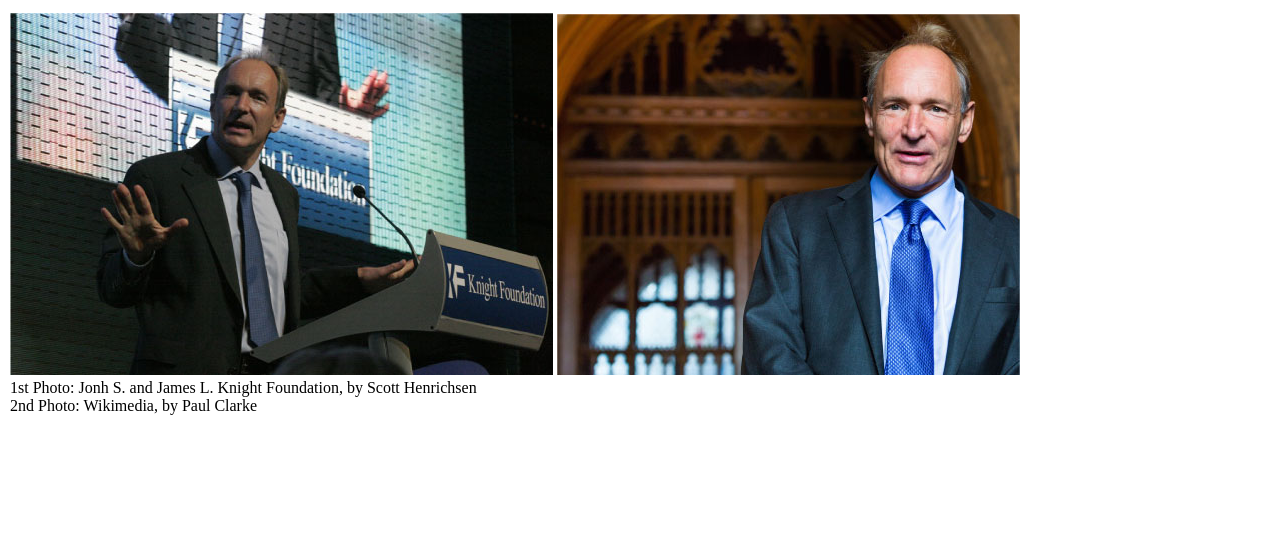
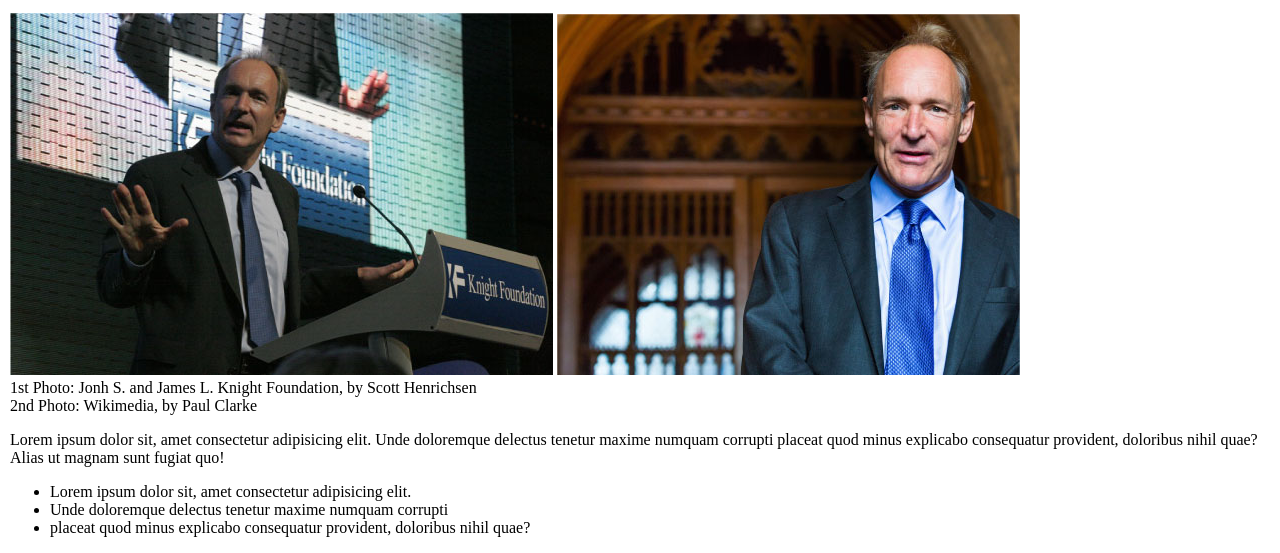
Before and after one commit to MattiaZecchinato/html-css-booleaner, a plain HTML site: page index.html in a window 1280 px wide. Shown: the part 478-1031 px from the top of the page. Before the commit the page ends 909 px from the top, so only its background shows below. Drawn offline with Linux system fonts and the light colour scheme.

Commit message:
feat: description section index

```diff
--- a/index.html
+++ b/index.html
@@ -47,6 +47,26 @@
 
             </section>
 
+            <!-- description -->
+            <section id="description-section">
+
+                <p>
+                    Lorem ipsum dolor sit, amet consectetur adipisicing elit.
+                    Unde doloremque delectus tenetur maxime numquam corrupti
+                    placeat <span>quod minus explicabo consequatur provident</span>, doloribus
+                    nihil quae? Alias ut magnam sunt fugiat quo!
+                </p>
+
+                <ul>
+                    <li>Lorem ipsum dolor sit, amet consectetur adipisicing elit.</li>
+                    <li>Unde doloremque delectus tenetur maxime numquam corrupti</li>
+                    <li>placeat quod minus explicabo consequatur provident, doloribus nihil quae?</li>
+                </ul>
+
+            </section>
+
+
+
         </main>
 
         <footer></footer>
```
